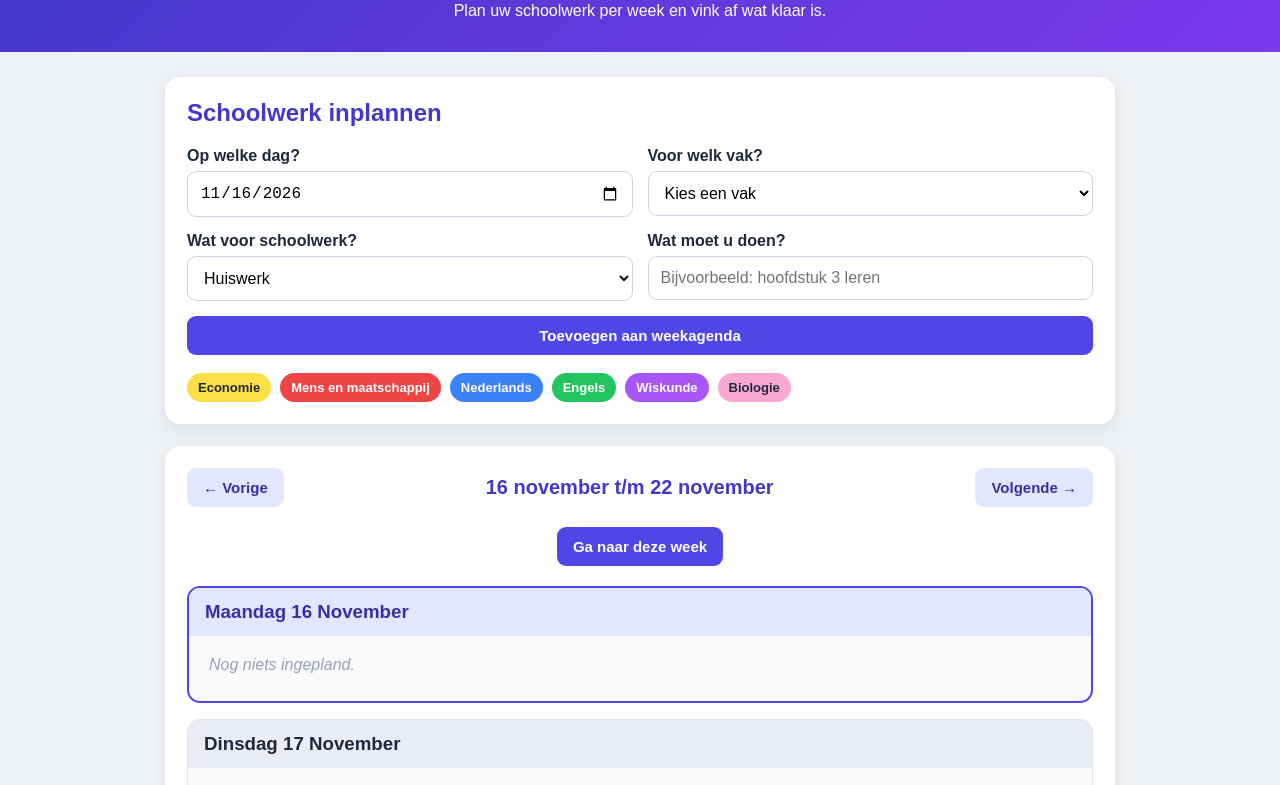
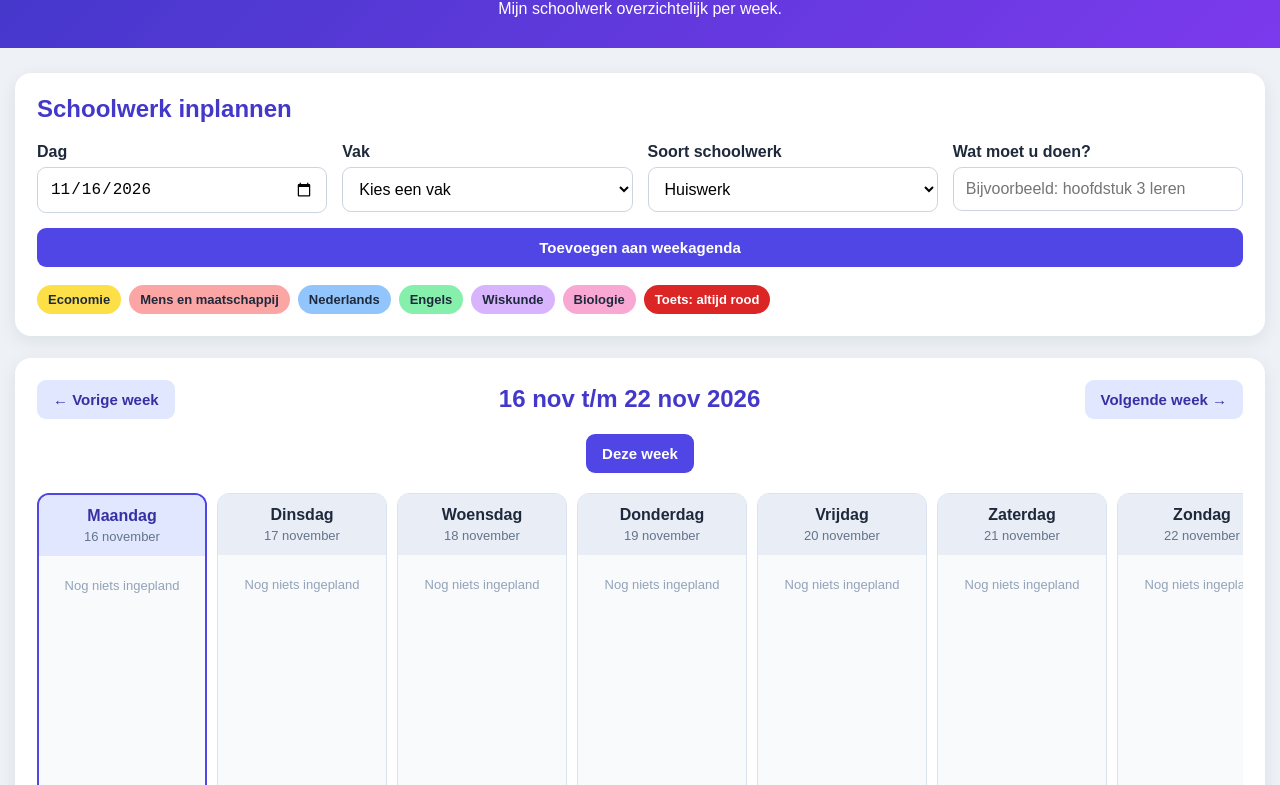
Before and after one commit to mrthierry-prog/schoolplanner, a plain HTML site: page index.html in a window 1280 px wide. Shown: the part 75-860 px from the top of the page. Drawn offline with Linux system fonts and the light colour scheme.

Commit message:
Update index.html

```diff
--- a/index.html
+++ b/index.html
@@ -18,9 +18,9 @@
     }
 
     header {
+      padding: 30px 20px;
       background: linear-gradient(135deg, #4338ca, #7c3aed);
       color: white;
-      padding: 32px 20px;
       text-align: center;
     }
 
@@ -33,15 +33,15 @@
     }
 
     main {
-      width: min(950px, calc(100% - 30px));
+      width: min(1500px, calc(100% - 30px));
       margin: 25px auto;
     }
 
     .kaart {
-      background: white;
       padding: 22px;
       margin-bottom: 22px;
       border-radius: 16px;
+      background: white;
       box-shadow: 0 5px 18px rgba(15, 23, 42, 0.08);
     }
 
@@ -52,7 +52,7 @@
 
     .formulier {
       display: grid;
-      grid-template-columns: 1fr 1fr;
+      grid-template-columns: repeat(4, 1fr);
       gap: 15px;
     }
 
@@ -72,8 +72,8 @@
       padding: 12px;
       border: 1px solid #cbd5e1;
       border-radius: 9px;
+      background: white;
       font-size: 16px;
-      background: white;
     }
 
     input:focus,
@@ -101,23 +101,36 @@
       background: #3730a3;
     }
 
+    .legenda {
+      display: flex;
+      flex-wrap: wrap;
+      gap: 8px;
+      margin-top: 18px;
+    }
+
+    .legenda span {
+      padding: 7px 11px;
+      border-radius: 20px;
+      font-size: 13px;
+      font-weight: bold;
+    }
+
     .weekbediening {
       display: flex;
       align-items: center;
       justify-content: space-between;
-      gap: 12px;
-      margin-bottom: 20px;
+      gap: 15px;
+      margin-bottom: 15px;
+    }
+
+    .weekbediening h2 {
+      margin: 0;
+      text-align: center;
     }
 
     .weekbediening button {
       background: #e0e7ff;
       color: #3730a3;
-    }
-
-    #week-titel {
-      margin: 0;
-      text-align: center;
-      font-size: 20px;
     }
 
     .vandaag-knop {
@@ -127,25 +140,43 @@
       color: white;
     }
 
+    .agenda-buitenrand {
+      width: 100%;
+      overflow-x: auto;
+      padding-bottom: 10px;
+    }
+
+    #weekagenda {
+      display: grid;
+      grid-template-columns: repeat(7, minmax(170px, 1fr));
+      gap: 10px;
+      min-width: 1250px;
+    }
+
     .dag {
-      margin-bottom: 16px;
+      min-height: 420px;
       border: 1px solid #dbe3ee;
-      border-radius: 13px;
+      border-radius: 12px;
+      background: #f8fafc;
       overflow: hidden;
-      background: #f8fafc;
     }
 
     .dagkop {
-      display: flex;
-      justify-content: space-between;
-      align-items: center;
-      padding: 13px 16px;
+      padding: 12px 8px;
       background: #e9eef6;
+      text-align: center;
     }
 
     .dagkop h3 {
       margin: 0;
+      font-size: 16px;
       text-transform: capitalize;
+    }
+
+    .dagkop p {
+      margin: 4px 0 0;
+      color: #64748b;
+      font-size: 13px;
     }
 
     .dag.vandaag {
@@ -158,35 +189,33 @@
     }
 
     .taken {
-      min-height: 65px;
-      padding: 12px;
+      padding: 9px;
     }
 
     .geen-taken {
-      margin: 8px;
       color: #94a3b8;
-      font-style: italic;
+      font-size: 13px;
+      text-align: center;
     }
 
     .taak {
-      display: flex;
-      align-items: center;
-      gap: 12px;
-      padding: 13px;
       margin-bottom: 9px;
-      border-left: 8px solid;
+      padding: 10px;
+      border-top: 6px solid;
       border-radius: 9px;
       background: white;
-      box-shadow: 0 2px 8px rgba(15, 23, 42, 0.07);
+      box-shadow: 0 2px 7px rgba(15, 23, 42, 0.08);
     }
 
-    .taak:last-child {
-      margin-bottom: 0;
+    .taak-bovenkant {
+      display: flex;
+      align-items: flex-start;
+      gap: 7px;
     }
 
     .afvinken {
-      width: 22px;
-      height: 22px;
+      width: 19px;
+      height: 19px;
       flex-shrink: 0;
       cursor: pointer;
     }
@@ -198,27 +227,33 @@
 
     .vak {
       display: inline-block;
-      padding: 4px 9px;
-      margin-bottom: 5px;
-      border-radius: 20px;
-      font-size: 13px;
+      padding: 4px 7px;
+      margin-bottom: 6px;
+      border-radius: 15px;
+      font-size: 12px;
       font-weight: bold;
     }
 
     .taak-tekst {
       margin: 0;
+      font-size: 14px;
       font-weight: bold;
       overflow-wrap: anywhere;
     }
 
     .taak-soort {
-      margin: 4px 0 0;
+      margin: 5px 0 0;
       color: #64748b;
-      font-size: 14px;
+      font-size: 12px;
+    }
+
+    .toets-melding {
+      color: #dc2626;
+      font-weight: bold;
     }
 
     .taak.klaar {
-      opacity: 0.5;
+      opacity: 0.45;
     }
 
     .taak.klaar .taak-tekst {
@@ -226,26 +261,21 @@
     }
 
     .verwijderen {
+      width: 100%;
+      margin-top: 9px;
+      padding: 6px;
       background: #fee2e2;
       color: #b91c1c;
-      padding: 8px 10px;
+      font-size: 12px;
     }
 
-    .legenda {
-      display: flex;
-      flex-wrap: wrap;
-      gap: 9px;
-      margin-top: 18px;
+    @media (max-width: 900px) {
+      .formulier {
+        grid-template-columns: 1fr 1fr;
+      }
     }
 
-    .legenda-item {
-      padding: 7px 11px;
-      border-radius: 20px;
-      font-size: 13px;
-      font-weight: bold;
-    }
-
-    @media (max-width: 650px) {
+    @media (max-width: 600px) {
       .formulier {
         grid-template-columns: 1fr;
       }
@@ -255,25 +285,12 @@
       }
 
       .weekbediening button {
-        padding: 9px;
-        font-size: 13px;
+        padding: 8px;
+        font-size: 12px;
       }
 
-      #week-titel {
+      .weekbediening h2 {
         font-size: 16px;
-      }
-
-      .taak {
-        align-items: flex-start;
-      }
-
-      .verwijderen {
-        font-size: 0;
-      }
-
-      .verwijderen::after {
-        content: "×";
-        font-size: 20px;
       }
     }
   </style>
@@ -282,7 +299,7 @@
 <body>
   <header>
     <h1>Mijn Schoolagenda</h1>
-    <p>Plan uw schoolwerk per week en vink af wat klaar is.</p>
+    <p>Mijn schoolwerk overzichtelijk per week.</p>
   </header>
 
   <main>
@@ -292,12 +309,12 @@
       <form id="taak-formulier">
         <div class="formulier">
           <div>
-            <label for="datum">Op welke dag?</label>
+            <label for="datum">Dag</label>
             <input type="date" id="datum" required>
           </div>
 
           <div>
-            <label for="vak">Voor welk vak?</label>
+            <label for="vak">Vak</label>
             <select id="vak" required>
               <option value="">Kies een vak</option>
               <option value="Economie">Economie</option>
@@ -310,7 +327,7 @@
           </div>
 
           <div>
-            <label for="soort">Wat voor schoolwerk?</label>
+            <label for="soort">Soort schoolwerk</label>
             <select id="soort">
               <option value="Huiswerk">Huiswerk</option>
               <option value="Toets">Toets</option>
@@ -339,46 +356,44 @@
       </form>
 
       <div class="legenda">
-        <span class="legenda-item" style="background:#fde047;">Economie</span>
-        <span class="legenda-item" style="background:#ef4444;color:white;">Mens en maatschappij</span>
-        <span class="legenda-item" style="background:#3b82f6;color:white;">Nederlands</span>
-        <span class="legenda-item" style="background:#22c55e;color:white;">Engels</span>
-        <span class="legenda-item" style="background:#a855f7;color:white;">Wiskunde</span>
-        <span class="legenda-item" style="background:#f9a8d4;">Biologie</span>
+        <span style="background:#fde047;">Economie</span>
+        <span style="background:#fca5a5;">Mens en maatschappij</span>
+        <span style="background:#93c5fd;">Nederlands</span>
+        <span style="background:#86efac;">Engels</span>
+        <span style="background:#d8b4fe;">Wiskunde</span>
+        <span style="background:#f9a8d4;">Biologie</span>
+        <span style="background:#dc2626;color:white;">Toets: altijd rood</span>
       </div>
     </section>
 
     <section class="kaart">
       <div class="weekbediening">
-        <button id="vorige-week" type="button">← Vorige</button>
+        <button id="vorige-week" type="button">← Vorige week</button>
         <h2 id="week-titel">Weekoverzicht</h2>
-        <button id="volgende-week" type="button">Volgende →</button>
+        <button id="volgende-week" type="button">Volgende week →</button>
       </div>
 
       <button id="deze-week" class="vandaag-knop" type="button">
-        Ga naar deze week
+        Deze week
       </button>
 
-      <div id="weekagenda"></div>
+      <div class="agenda-buitenrand">
+        <div id="weekagenda"></div>
+      </div>
     </section>
   </main>
 
   <script>
     const kleuren = {
       "Economie": "#fde047",
-      "Mens en maatschappij": "#ef4444",
-      "Nederlands": "#3b82f6",
-      "Engels": "#22c55e",
-      "Wiskunde": "#a855f7",
+      "Mens en maatschappij": "#fca5a5",
+      "Nederlands": "#93c5fd",
+      "Engels": "#86efac",
+      "Wiskunde": "#d8b4fe",
       "Biologie": "#f9a8d4"
     };
 
-    const lichteTekst = [
-      "Mens en maatschappij",
-      "Nederlands",
-      "Engels",
-      "Wiskunde"
-    ];
+    const toetsKleur = "#dc2626";
 
     const formulier = document.getElementById("taak-formulier");
     const datumVeld = document.getElementById("datum");
@@ -448,21 +463,6 @@
       return `${jaar}-${maand}-${dag}`;
     }
 
-    function mooieDatum(datum) {
-      return datum.toLocaleDateString("nl-NL", {
-        weekday: "long",
-        day: "numeric",
-        month: "long"
-      });
-    }
-
-    function korteDatum(datum) {
-      return datum.toLocaleDateString("nl-NL", {
-        day: "numeric",
-        month: "long"
-      });
-    }
-
     function bewaarTaken() {
       localStorage.setItem("mijnSchooltaken", JSON.stringify(taken));
     }
@@ -489,9 +489,15 @@
     }
 
     function maakTaakElement(taak) {
+      const isToets = taak.soort === "Toets";
+      const gebruikteKleur = isToets ? toetsKleur : kleuren[taak.vak];
+
       const taakElement = document.createElement("div");
       taakElement.className = taak.klaar ? "taak klaar" : "taak";
-      taakElement.style.borderLeftColor = kleuren[taak.vak];
+      taakElement.style.borderTopColor = gebruikteKleur;
+
+      const bovenkant = document.createElement("div");
+      bovenkant.className = "taak-bovenkant";
 
       const vinkje = document.createElement("input");
       vinkje.type = "checkbox";
@@ -506,10 +512,10 @@
 
       const vak = document.createElement("span");
       vak.className = "vak";
-      vak.textContent = taak.vak;
-      vak.style.backgroundColor = kleuren[taak.vak];
+      vak.textContent = isToets ? "TOETS: " + taak.vak : taak.vak;
+      vak.style.backgroundColor = gebruikteKleur;
 
-      if (lichteTekst.includes(taak.vak)) {
+      if (isToets) {
         vak.style.color = "white";
       }
 
@@ -518,23 +524,25 @@
       omschrijving.textContent = taak.omschrijving;
 
       const soort = document.createElement("p");
-      soort.className = "taak-soort";
+      soort.className = isToets ? "taak-soort toets-melding" : "taak-soort";
       soort.textContent = taak.soort;
 
       inhoud.appendChild(vak);
       inhoud.appendChild(omschrijving);
       inhoud.appendChild(soort);
 
+      bovenkant.appendChild(vinkje);
+      bovenkant.appendChild(inhoud);
+
       const verwijderKnop = document.createElement("button");
       verwijderKnop.className = "verwijderen";
       verwijderKnop.type = "button";
-      verwijderKnop.textContent = "Verwijder";
+      verwijderKnop.textContent = "Verwijderen";
       verwijderKnop.addEventListener("click", function () {
         verwijderTaak(taak.id);
       });
 
-      taakElement.appendChild(vinkje);
-      taakElement.appendChild(inhoud);
+      taakElement.appendChild(bovenkant);
       taakElement.appendChild(verwijderKnop);
 
       return taakElement;
@@ -547,7 +555,16 @@
       zondag.setDate(zondag.getDate() + 6);
 
       weekTitel.textContent =
-        korteDatum(getoondeMaandag) + " t/m " + korteDatum(zondag);
+        getoondeMaandag.toLocaleDateString("nl-NL", {
+          day: "numeric",
+          month: "short"
+        }) +
+        " t/m " +
+        zondag.toLocaleDateString("nl-NL", {
+          day: "numeric",
+          month: "short",
+          year: "numeric"
+        });
 
       const vandaagCode = maakDatumCode(new Date());
 
@@ -563,11 +580,19 @@
         const dagkop = document.createElement("div");
         dagkop.className = "dagkop";
 
-        const dagTitel = document.createElement("h3");
-        dagTitel.textContent = mooieDatum(datum);
+        const dagNaam = document.createElement("h3");
+        dagNaam.textContent = datum.toLocaleDateString("nl-NL", {
+          weekday: "long"
+        });
 
-        dagkop.appendChild(dagTitel);
-        dagElement.appendChild(dagkop);
+        const dagDatum = document.createElement("p");
+        dagDatum.textContent = datum.toLocaleDateString("nl-NL", {
+          day: "numeric",
+          month: "long"
+        });
+
+        dagkop.appendChild(dagNaam);
+        dagkop.appendChild(dagDatum);
 
         const takenVak = document.createElement("div");
         takenVak.className = "taken";
@@ -579,7 +604,7 @@
         if (takenVanDag.length === 0) {
           const legeTekst = document.createElement("p");
           legeTekst.className = "geen-taken";
-          legeTekst.textContent = "Nog niets ingepland.";
+          legeTekst.textContent = "Nog niets ingepland";
           takenVak.appendChild(legeTekst);
         } else {
           takenVanDag.forEach(function (taak) {
@@ -587,6 +612,7 @@
           });
         }
 
+        dagElement.appendChild(dagkop);
         dagElement.appendChild(takenVak);
         weekagenda.appendChild(dagElement);
       }
```
